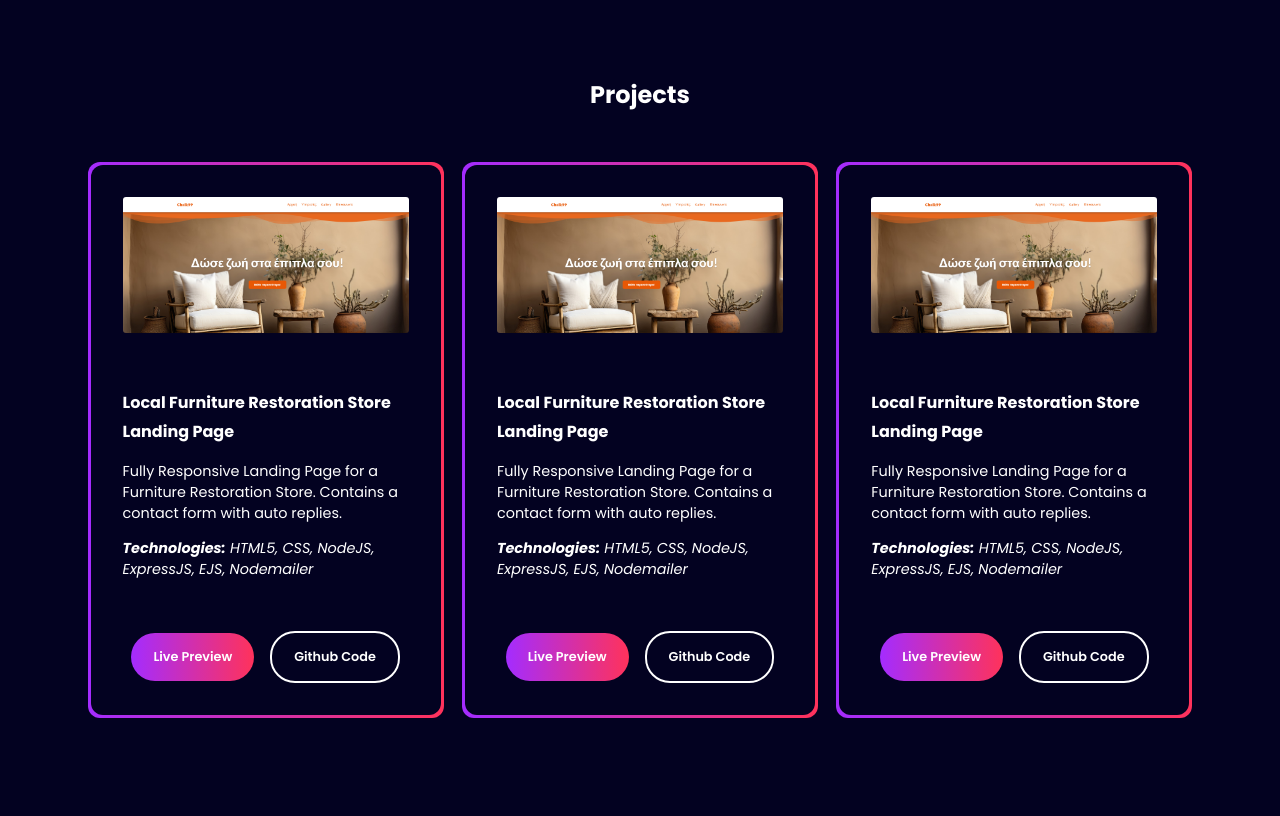
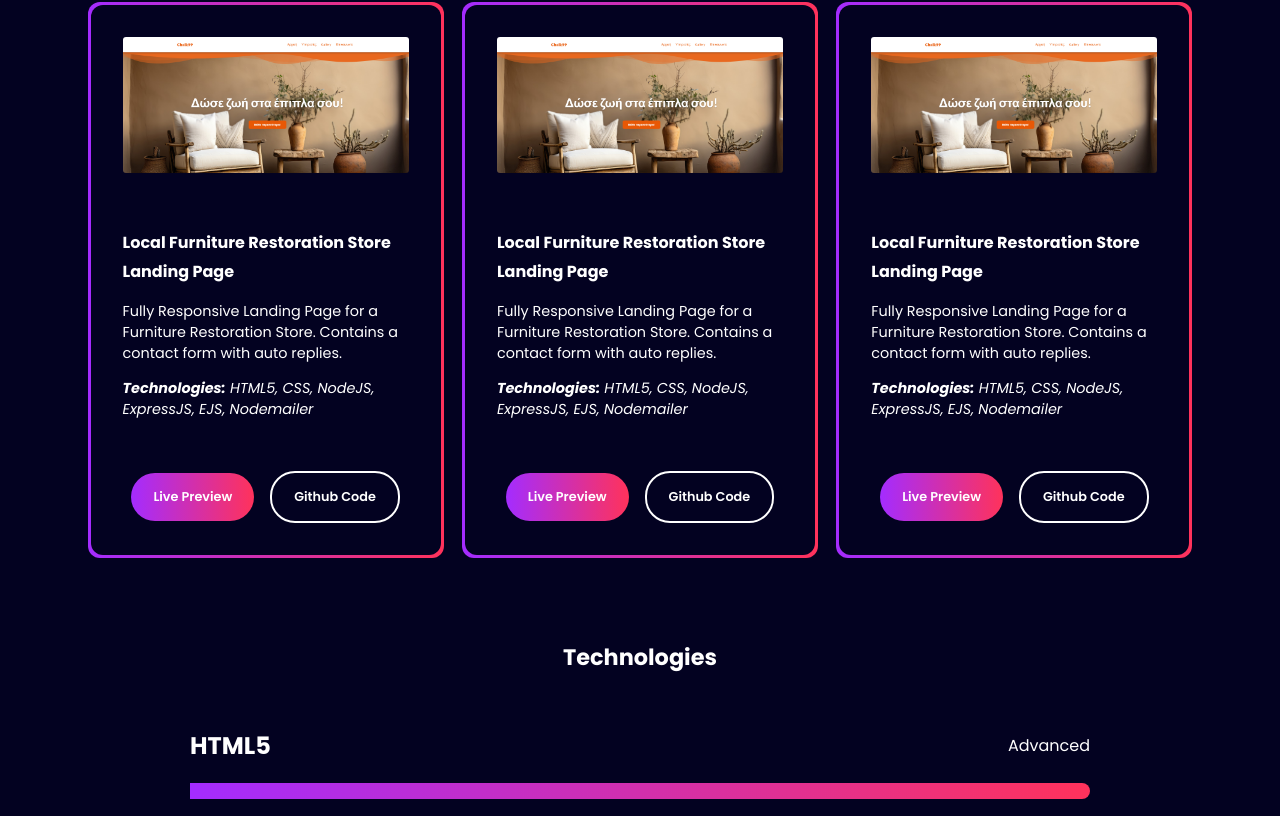
Before and after one commit to kosmiadis/personal_portfolio, a React (Create React App) app: page / in a window 1280 px wide. Shown: the part 941-1757 px from the top of the page. Built offline with nearby package versions, Linux system fonts and the light colour scheme.

Commit message:
fixed animations bug

```diff
--- a/src/App.js
+++ b/src/App.js
@@ -17,9 +17,6 @@ function App() {
   const changeLanguage = (lng) => {
     i18n.changeLanguage(lng);
   }
-
-
-
 
   const technologies = [
     {id: 1, name: 'HTML5', experience_perc: 100, experience_level: 'Advanced'},
--- a/src/Components/Content/Home/Home.js
+++ b/src/Components/Content/Home/Home.js
@@ -1,27 +1,64 @@
 import dummyProfilePhoto from '../../../images/dummy_profile_photo.webp'
-import { useFadeInLeft } from "../../../animations";
+import { useFadeInLeft, useFadeInRight } from "../../../animations";
+import { useInView } from 'react-intersection-observer';
 import { animated } from '@react-spring/web';
+import { useEffect } from 'react';
 
 const Home = ({t}) => {
+  const { ref, inView } = useInView({
+    threshold: 0.2,
+    triggerOnce: true
+  })
 
-  const { ref, styles } = useFadeInLeft();
+  const { useFadeInLeftStyles, api } = useFadeInLeft();
 
+  const { useFadeInRightStyles, right_api } = useFadeInRight();
+
+  useEffect(() => {
+    if(inView) {
+      api.start({
+        from: {
+          x: -30,
+          opacity: 0
+        },
+        to: {
+          x: 0,
+          opacity: 1,
+        },
+      })
+    }
+  }, [inView, api])
+
+  useEffect(() => {
+    if (inView) {
+      right_api.start({
+        from: {
+          x: 100,
+          opacity: 0
+        },
+        to: {
+          x: 0,
+          opacity: 1,
+        }
+      })
+    }
+  })
   return (
     <div className='home'>
         <div className="home_inner_wrapper">
-          <animated.div ref={ref} style={{...styles}} className="text_content">
+          <animated.div ref={ref} style={useFadeInLeftStyles} className="text_content">
             <h2 id='hero_heading'>{t('hero_heading')}</h2>
             <h2 id='hero_subheading'>{t('hero_subheading')}</h2>
             <p id='hero_text'>{t('hero_text')}</p>
           </animated.div>
 
-          <animated.div ref={ref} style={{...styles}} className="me">
+          <animated.div ref={ref} style={useFadeInRightStyles} className="me">
             <div className="photo_wrapper">
               <img src={dummyProfilePhoto} alt=''/>
             </div>
           </animated.div>
 
-          <animated.button ref={ref} style={{...styles}} id='portfolio_btn'><span>Portfolio</span></animated.button>
+          <animated.button ref={ref} style={useFadeInLeftStyles} id='portfolio_btn'><span>Portfolio</span></animated.button>
         </div>
 
     </div>
--- a/src/Components/Content/Projects/Project.js
+++ b/src/Components/Content/Projects/Project.js
@@ -1,15 +1,37 @@
-import { useFadeInLeft } from "../../../animations";
+import { usePopUp } from "../../../animations.js";
 import { animated } from "@react-spring/web";
+import { useInView } from 'react-intersection-observer';
+import { useEffect } from "react";
+
 
 const Project = ({t, project}) => {
 
   const { img_url, title, description, technologies, github_url, live_demo_url } = project;
-  const { ref, styles } = useFadeInLeft();
+
+  const { popUpStyles, api } = usePopUp();
+
+  const { ref, inView } = useInView({
+    triggerOnce: false,
+    threshold: 0.1
+  })
+
+  useEffect(() => {
+
+    if(inView) {
+      api.start({
+        from: {
+          opacity: 0,
+        },
+        to: {
+            opacity: 1,
+        },
+      })
+    }
+  }, [inView, api])
 
     return (
-      <animated.div ref={ref} style={{...styles}} className='project'>
+      <animated.div ref={ref} style={popUpStyles} className='project'>
         <div className="project_inner_wrapper">
-
           <div className="img_preview">
             <img src={img_url} alt={"Chalk59 Preview"}/>
           </div>
--- a/src/Components/Content/Projects/Projects.js
+++ b/src/Components/Content/Projects/Projects.js
@@ -1,21 +1,47 @@
 import Project from "./Project"
 import { useFadeInLeft } from "../../../animations";
 import { animated } from '@react-spring/web'
+import { useInView } from "react-intersection-observer";
+import { useEffect } from "react";
 
 const Projects = ({t, projects}) => {
 
-  const { ref, styles} = useFadeInLeft();
+  const { useFadeInLeftStyles, api} = useFadeInLeft();
+
+  const {ref, inView} = useInView({
+    triggerOnce: false,
+    threshold: 0.1
+  })
+
+  useEffect(() => {
+    if (inView) {
+      api.start({
+        from: {
+          x: -30,
+          opacity: 0
+        },
+        to: {
+          x: 0,
+          opacity: 1
+        },
+      })
+    }
+  }, [inView, api])
+
 
   return (
     <div className="projects">
-        <animated.h2 ref={ref} style={{...styles}} id="projects_heading">
+
+        <animated.h2 ref={ref} style={{...useFadeInLeftStyles}} id="projects_heading">
           {t("projects")}
         </animated.h2>
-        <animated.div ref={ref} style={{...styles}} className="projects_wrapper">
+
+        <div ref={ref} style={{...useFadeInLeftStyles}} className="projects_wrapper">
           {projects.map(project => (
               <Project t={t} project={project} key={project.id}/>
           ))}
-        </animated.div>
+        </div>
+
     </div>
   )
 }
--- a/src/Components/Content/Technologies/Technology.js
+++ b/src/Components/Content/Technologies/Technology.js
@@ -1,10 +1,31 @@
 import { animated } from '@react-spring/web';
 import { useLoadDivWidth } from "../../../animations"
+import { useEffect } from 'react';
+import { useInView } from 'react-intersection-observer';
 
 const Technology = ({technology}) => {
 
   const givenWidth = technology.experience_perc + '%';
-  const {ref, styles} = useLoadDivWidth(givenWidth)
+
+  const {useLoadDivWidthStyles, api} = useLoadDivWidth(givenWidth)
+
+  const { ref, inView } = useInView({
+    triggerOnce: true,
+    threshold: 0.8
+  })
+
+
+  useEffect(() => {
+    if (inView) {
+      api.start({ from: {
+        width: '0%'
+        },
+        to: {
+          width: givenWidth
+        },
+    })
+    }
+  }, [inView, api, givenWidth])
 
   return (
     <div className="technology">
@@ -14,7 +35,7 @@ const Technology = ({technology}) => {
                 <p>{technology.experience_level}</p>
             </div>
             <div className="technology_visual">
-                <animated.div ref={ref} style={styles} className="experience_bar"></animated.div>
+                <animated.div ref={ref} style={useLoadDivWidthStyles} className="experience_bar"></animated.div>
             </div>
         </div>
     </div>
--- a/src/animations.js
+++ b/src/animations.js
@@ -1,85 +1,55 @@
-import { useSpring, animated } from '@react-spring/web';
-import { useInView } from 'react-intersection-observer';
-import { useEffect } from 'react';
+import { useSpring } from '@react-spring/web';
+
 
 
 export const useFadeInLeft = () => {
-    const { ref, inView } = useInView({
-        triggerOnce: false,
-        threshold: 0.1,
-    });
 
-    const [styles, api] = useSpring(() => ({
+    const [useFadeInLeftStyles, api] = useSpring(() => ({
         from: {
           x: -30,
           opacity: 0
         },
-        to: {
-          x: 0,
-          opacity: 1
-        },
-        config: { duration: 600 }, // Adjust the duration as needed
+        config: { duration: 1000 }, // Adjust the duration as needed
     }));
 
-    useEffect(() => {
-        if (inView) {
-            api.start();
-        }
-    }, [inView, api])
+    return { useFadeInLeftStyles, api};
+};
 
+export const useFadeInRight = () => {
 
-    return { ref, styles};
+    const [useFadeInRightStyles, right_api] = useSpring(() => ({
+        from: {
+          x: 100,
+          opacity: 0
+        },
+        config: { duration: 1000 }, // Adjust the duration as needed
+    }));
+
+    return { useFadeInRightStyles, right_api};
 };
 
 export const usePopUp = () => {
-    const { ref, inView } = useInView({
-        triggerOnce: false,
-        threshold: 0.1,
-    });
 
-    const [styles, api] = useSpring(() => ({
-        from: {
-          x: -30,
-          opacity: 0
-        },
-        to: {
-          x: 0,
-          opacity: 1
-        },
-        config: { duration: 600 }, // Adjust the duration as needed
+    const [popUpStyles, api] = useSpring(() => ({
+        from: { opacity: 0 },
+        config: { duration: 1000 }
     }));
 
-    useEffect(() => {
-        if (inView) {
-            api.start();
-        }
-    }, [inView, api])
-
-    return { ref, styles};
+    return { popUpStyles, api};
 };
 
 
 export const useLoadDivWidth = (givenWidth) => {
-    const { ref, inView } = useInView({
-        triggerOnce: false,
-        threshold: 0.1,
-    });
 
-    const [styles, api] = useSpring(() => ({
+    const [useLoadDivWidthStyles, api] = useSpring(() => ({
         from: {
           width: '0%'
         },
         to: {
-          width: givenWidth
+
         },
-        config: { duration: 600 }, // Adjust the duration as needed
+        config: { duration: 1000 }, // Adjust the duration as needed
     }));
 
-    useEffect(() => {
-        if (inView) {
-            api.start({ width: givenWidth });
-        }
-    }, [inView, api, givenWidth]);
-
-    return { ref, styles };
+    return { useLoadDivWidthStyles, api };
 };
--- a/src/styles/home/home.scss
+++ b/src/styles/home/home.scss
@@ -19,7 +19,6 @@ div.home {
     justify-content: center;
 
     div.home_inner_wrapper {
-        margin-top: -200px;
         width: 85%;
         max-width: 950px;
         height: min-content;
--- a/src/styles/styles.css
+++ b/src/styles/styles.css
@@ -1 +1 @@
-@import"https://fonts.googleapis.com/css2?family=Poppins:ital,wght@0,100;0,200;0,300;0,400;0,500;0,600;0,700;0,800;0,900;1,100;1,200;1,300;1,400;1,500;1,600;1,700;1,800;1,900&display=swap";@import"./lang/lang.scss";@import"./navbar/navbar.scss";@import"./home/home.scss";@import"./projects/projects.scss";@import"./technologies/technologies.scss";:root{--body-bg-color: #030221}body{margin:0;background-color:var(--body-bg-color)}body>*{box-sizing:border-box;color:#fff}div.home,div.projects,div.technologies,div.about{max-width:1400px;margin:auto;min-height:100vh;font-family:poppins,"Segoe UI",Tahoma,Geneva,Verdana,sans-serif}
+@import"https://fonts.googleapis.com/css2?family=Poppins:ital,wght@0,100;0,200;0,300;0,400;0,500;0,600;0,700;0,800;0,900;1,100;1,200;1,300;1,400;1,500;1,600;1,700;1,800;1,900&display=swap";@import"./lang/lang.scss";@import"./navbar/navbar.scss";@import"./home/home.scss";@import"./projects/projects.scss";@import"./technologies/technologies.scss";:root{--body-bg-color: #030221}body{margin:0;background-color:var(--body-bg-color);display:flex;flex-direction:column;gap:3rem}body>*{box-sizing:border-box;color:#fff}div.home,div.projects,div.technologies,div.about{max-width:1400px;margin:auto;min-height:70vh;padding-block:2rem;font-family:poppins,"Segoe UI",Tahoma,Geneva,Verdana,sans-serif}
--- a/src/styles/styles.scss
+++ b/src/styles/styles.scss
@@ -27,5 +27,6 @@ div.home, div.projects, div.technologies, div.about {
     max-width: 1400px;
     margin: auto;
     min-height: 70vh;
+    padding-block: 2rem;
     font-family: poppins, 'Segoe UI', Tahoma, Geneva, Verdana, sans-serif;
 }
--- a/src/styles/technologies/technology.css
+++ b/src/styles/technologies/technology.css
@@ -1 +1 @@
-div.technology{display:flex;width:90%;max-width:1200px;outline:2px solid}div.technology div.technology_inner_wrapper{display:flex;flex-direction:column;width:100%}div.technology div.technology_inner_wrapper div.technology_text{width:100%;display:flex;flex-direction:row;align-items:center;justify-content:space-between}div.technology div.technology_inner_wrapper div.technology_visual{display:flex;width:100%}
+div.technology{margin-top:15px;display:flex;width:85%;max-width:900px}div.technology div.technology_inner_wrapper{display:flex;flex-direction:column;width:100%}div.technology div.technology_inner_wrapper div.technology_text{display:flex;flex-direction:row;align-items:center;justify-content:space-between}div.technology div.technology_inner_wrapper div.technology_visual{display:flex;width:100%}div.technology div.technology_inner_wrapper div.technology_visual div.experience_bar{height:16px;border-top-right-radius:10px;border-bottom-right-radius:10px;background-image:linear-gradient(to right, var(--gradient-primary-color), var(--gradient-secondary-color))}
--- a/src/styles/technologies/technology.scss
+++ b/src/styles/technologies/technology.scss
@@ -1,13 +1,13 @@
 div.technology {
     margin-top: 15px;
     display: flex;
-    width: 80%;
-    max-width: 800px;
+    width: 85%;
+    max-width: 900px;
 
     div.technology_inner_wrapper {
         display: flex;
         flex-direction: column;
-        width: 100%;cls
+        width: 100%;
 
         div.technology_text {
             display: flex;
```
Also changed, not shown: src/styles/home/home.css (+1 -1 lines).
